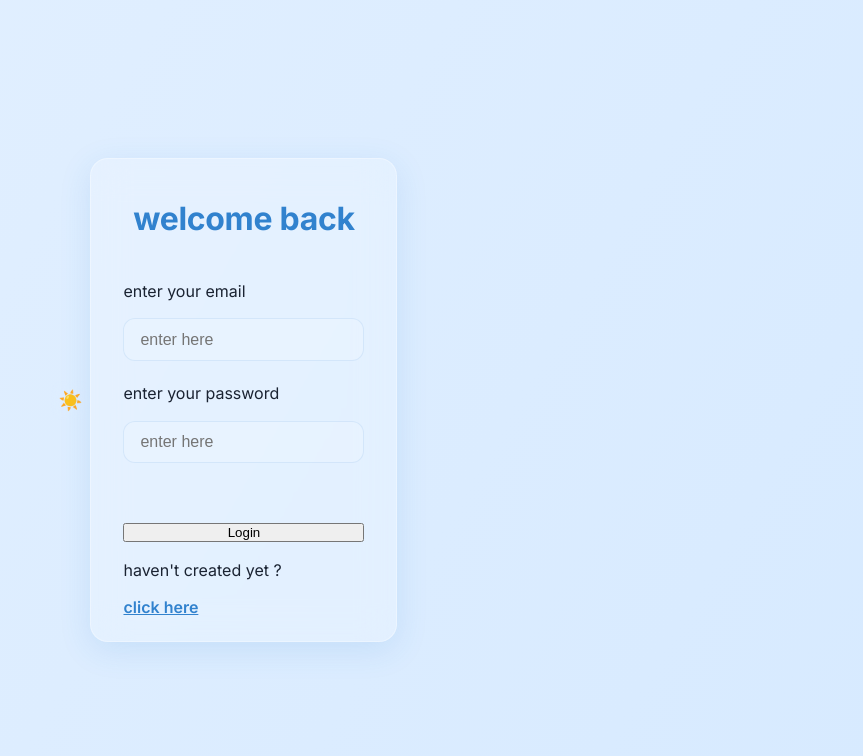
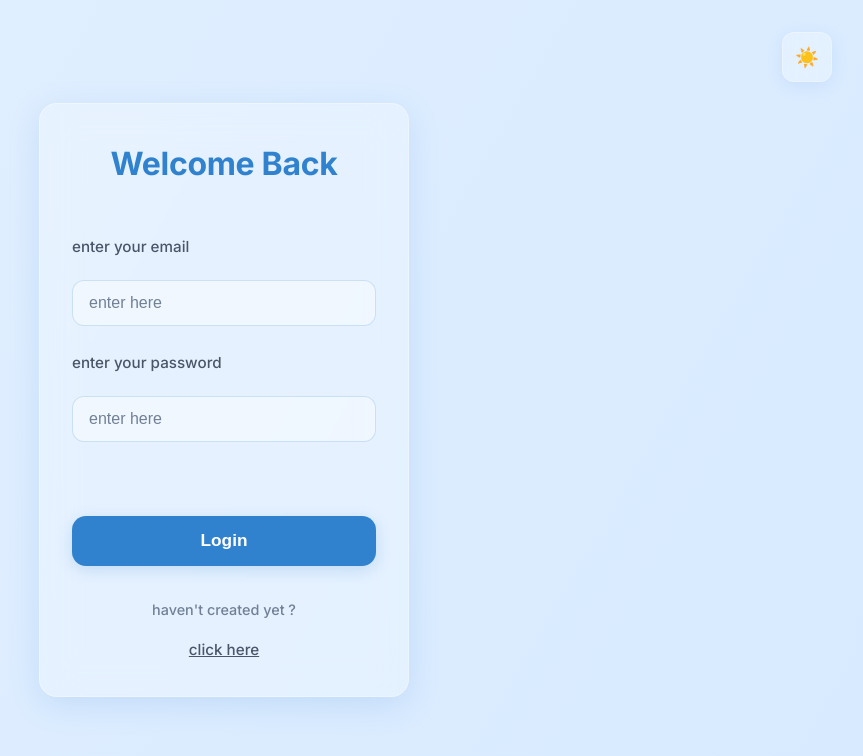
Before and after one commit to Amman272/react-notes-app, a React (Vite) app: page /login in a window 1280 px wide. Shown: the top 756 px of the page, without its empty margins (416-1279 px from the left). Built offline with nearby package versions, Linux system fonts and the light colour scheme.

Commit message:
Fix element positioning in Welcome.css and Login.css

```diff
--- a/src/styles/Login.css
+++ b/src/styles/Login.css
@@ -8,24 +8,64 @@
   justify-content: center;
   background: linear-gradient(120deg, #e3f0ff 0%, #d7eaff 100%);
   font-family: 'Inter', sans-serif;
+  position: relative;
+  padding: 1rem;
+}
+
+/* Theme toggle button */
+.theme-toggle {
+  position: absolute;
+  top: 2rem;
+  right: 2rem;
+  background: rgba(255, 255, 255, 0.25);
+  border: 1px solid rgba(255, 255, 255, 0.3);
+  border-radius: 12px;
+  padding: 0.75rem;
+  font-size: 1.2rem;
+  cursor: pointer;
+  transition: all 0.3s ease;
+  backdrop-filter: blur(10px);
+  -webkit-backdrop-filter: blur(10px);
+  box-shadow: 0 4px 16px rgba(49, 130, 206, 0.1);
+  z-index: 10;
+  display: flex;
+  align-items: center;
+  justify-content: center;
+  width: 50px;
+  height: 50px;
+}
+
+.theme-toggle:hover {
+  transform: scale(1.05);
+  box-shadow: 0 6px 20px rgba(49, 130, 206, 0.15);
+}
+
+/* Form container */
+form {
+  width: 100%;
+  max-width: 400px;
+  display: flex;
+  justify-content: center;
+  align-items: center;
 }
 
 /* Glass card for login window */
 .login-window {
   width: 100%;
   max-width: 370px;
-  padding: 2.5rem 2rem 1.5rem 2rem;
+  padding: 2.5rem 2rem 2rem 2rem;
   display: flex;
   flex-direction: column;
-  gap: 1.1rem;
-  background: rgba(255,255,255,0.22);
+  gap: 1.2rem;
+  background: rgba(255, 255, 255, 0.25);
   border-radius: 18px;
-  box-shadow: 0 8px 32px rgba(49,130,206,0.13);
-  border: 1px solid rgba(255,255,255,0.32);
+  box-shadow: 0 8px 32px rgba(49, 130, 206, 0.15);
+  border: 1px solid rgba(255, 255, 255, 0.3);
   backdrop-filter: blur(18px);
   -webkit-backdrop-filter: blur(18px);
   color: #1a2332;
-  transition: background 0.3s, color 0.3s;
+  transition: all 0.3s ease;
+  position: relative;
 }
 
 .login-window h1 {
@@ -33,35 +73,43 @@
   font-size: 2rem;
   font-weight: 700;
   color: #3182ce;
-  margin-bottom: 0.5rem;
+  margin-bottom: 1rem;
   letter-spacing: -0.01em;
+  text-transform: capitalize;
 }
 
-.login-window label {
-  font-size: 1rem;
+.login-window p {
+  font-size: 0.95rem;
   color: #4a5568;
-  margin-bottom: 0.2rem;
+  margin-bottom: 0.3rem;
   font-weight: 500;
 }
 
 .login-window input {
   width: 100%;
-  padding: 0.7rem 1rem;
+  padding: 0.8rem 1rem;
   border-radius: 12px;
-  border: 1px solid rgba(49,130,206,0.11);
-  background: rgba(255,255,255,0.13);
+  border: 1px solid rgba(49, 130, 206, 0.2);
+  background: rgba(255, 255, 255, 0.4);
   color: #1a2332;
   font-size: 1rem;
   outline: none;
-  margin-bottom: 0.3rem;
-  transition: border 0.2s;
+  margin-bottom: 0.5rem;
+  transition: all 0.2s ease;
+  box-sizing: border-box;
+}
+
+.login-window input::placeholder {
+  color: #718096;
 }
 
 .login-window input:focus {
   border-color: #3182ce;
+  background: rgba(255, 255, 255, 0.6);
+  box-shadow: 0 0 0 3px rgba(49, 130, 206, 0.1);
 }
 
-.primary-btn {
+.login-window button[type="submit"] {
   background: #3182ce;
   color: #fff;
   border: none;
@@ -70,29 +118,34 @@
   font-size: 1.08rem;
   font-weight: 600;
   cursor: pointer;
-  margin-top: 0.7rem;
-  box-shadow: 0 8px 32px rgba(49,130,206,0.10);
-  transition: background 0.2s, transform 0.13s;
+  margin-top: 0.5rem;
+  box-shadow: 0 4px 16px rgba(49, 130, 206, 0.2);
+  transition: all 0.2s ease;
+  width: 100%;
 }
 
-.primary-btn:disabled {
+.login-window button[type="submit"]:disabled {
   opacity: 0.7;
   cursor: not-allowed;
 }
 
-.primary-btn:hover:enabled {
+.login-window button[type="submit"]:hover:enabled {
   background: #2561a9;
-  transform: translateY(-2px) scale(1.03);
+  transform: translateY(-1px);
+  box-shadow: 0 6px 20px rgba(49, 130, 206, 0.25);
 }
 
-.switch-row {
-  display: flex;
-  align-items: center;
-  justify-content: center;
-  gap: 0.4rem;
-  font-size: 0.97rem;
+.login-window button[type="submit"]:active:enabled {
+  transform: translateY(0);
+}
+
+/* Switch between login/register */
+.login-window p:nth-last-child(2) {
+  text-align: center;
+  margin-top: 1rem;
+  margin-bottom: 0.2rem;
+  font-size: 0.9rem;
   color: #718096;
-  margin-top: 0.3rem;
 }
 
 .switch-link {
@@ -102,72 +155,70 @@
   font-weight: 600;
   cursor: pointer;
   text-decoration: underline;
-  font-size: 1rem;
-  transition: color 0.2s;
+  font-size: 0.95rem;
+  transition: color 0.2s ease;
   padding: 0;
+  text-align: center;
+  display: block;
+  margin: 0 auto;
 }
 
 .switch-link:hover {
   color: #2561a9;
 }
 
-.login-footer {
-  display: flex;
-  justify-content: center;
-  margin-top: 1.1rem;
-}
-
-.secondary-btn {
-  background: none;
-  border: 1.5px solid #3182ce;
-  color: #3182ce;
-  border-radius: 13px;
-  padding: 0.5rem 1.2rem;
-  font-size: 0.98rem;
-  font-weight: 500;
-  cursor: pointer;
-  transition: background 0.2s, color 0.2s;
-}
-
-.secondary-btn:hover {
-  background: #e3f0ff;
-  color: #2561a9;
-}
-
-/* Dark mode support (if parent adds .dark to .login-root) */
+/* Dark mode support */
 .login-root.dark {
   background: linear-gradient(120deg, #1c2331 0%, #2a3550 100%);
 }
 
+.login-root.dark .theme-toggle {
+  background: rgba(44, 63, 109, 0.4);
+  border: 1px solid rgba(49, 130, 206, 0.3);
+  color: #e2e8f0;
+}
+
 .login-root.dark .login-window {
-  background: rgba(44, 63, 109, 0.22);
+  background: rgba(44, 63, 109, 0.3);
   color: #f7fafd;
-  border: 1px solid rgba(49,130,206,0.19);
+  border: 1px solid rgba(49, 130, 206, 0.2);
 }
 
 .login-root.dark .login-window h1 {
   color: #7cc0ff;
 }
 
-.login-root.dark .login-window label {
+.login-root.dark .login-window p {
   color: #b1c9e6;
 }
 
 .login-root.dark .login-window input {
-  background: rgba(44, 63, 109, 0.19);
+  background: rgba(28, 35, 49, 0.6);
   color: #f7fafd;
-  border-color: rgba(49,130,206,0.19);
+  border-color: rgba(49, 130, 206, 0.3);
 }
 
-.login-root.dark .primary-btn {
-  background: #2561a9;
+.login-root.dark .login-window input::placeholder {
+  color: #a0aec0;
 }
 
-.login-root.dark .primary-btn:hover:enabled {
-  background: #3182ce;
+.login-root.dark .login-window input:focus {
+  border-color: #7cc0ff;
+  background: rgba(28, 35, 49, 0.8);
+  box-shadow: 0 0 0 3px rgba(124, 192, 255, 0.1);
 }
 
-.login-root.dark .switch-row {
+.login-root.dark .login-window button[type="submit"] {
+  background: #2561a9;
+  box-shadow: 0 4px 16px rgba(37, 97, 169, 0.3);
+}
+
+.login-root.dark .login-window button[type="submit"]:hover:enabled {
+  background: #3182ce;
+  box-shadow: 0 6px 20px rgba(49, 130, 206, 0.4);
+}
+
+.login-root.dark .login-window p:nth-last-child(2) {
   color: #b1c9e6;
 }
 
@@ -179,20 +230,80 @@
   color: #a3d8ff;
 }
 
-.login-root.dark .secondary-btn {
-  color: #7cc0ff;
-  border-color: #7cc0ff;
-  background: none;
+/* Responsive design */
+@media (max-width: 600px) {
+  .login-root {
+    padding: 0.5rem;
+  }
+
+  .theme-toggle {
+    top: 1rem;
+    right: 1rem;
+    width: 45px;
+    height: 45px;
+    padding: 0.5rem;
+  }
+
+  .login-window {
+    padding: 2rem 1.5rem 1.5rem 1.5rem;
+    max-width: 95vw;
+  }
+
+  .login-window h1 {
+    font-size: 1.75rem;
+  }
 }
 
-.login-root.dark .secondary-btn:hover {
-  background: #22304a;
-  color: #fff;
+@media (max-width: 400px) {
+  .login-window {
+    padding: 1.5rem 1rem;
+  }
+
+  .login-window h1 {
+    font-size: 1.5rem;
+  }
+
+  .login-window input {
+    padding: 0.7rem 0.8rem;
+  }
+
+  .login-window button[type="submit"] {
+    padding: 0.8rem 0;
+    font-size: 1rem;
+  }
 }
 
-@media (max-width: 600px) {
-  .login-window {
-    padding: 2rem 0.7rem 1.2rem 0.7rem;
-    max-width: 98vw;
-  }
+/* Focus states for accessibility */
+.theme-toggle:focus,
+.login-window input:focus,
+.login-window button:focus,
+.switch-link:focus {
+  outline: 2px solid #3182ce;
+  outline-offset: 2px;
 }
+
+/* Loading state */
+.login-window button[type="submit"]:disabled {
+  position: relative;
+}
+
+.login-window button[type="submit"]:disabled::after {
+  content: '';
+  position: absolute;
+  width: 16px;
+  height: 16px;
+  margin: auto;
+  border: 2px solid transparent;
+  border-top-color: #ffffff;
+  border-radius: 50%;
+  animation: spin 1s linear infinite;
+  top: 0;
+  left: 0;
+  bottom: 0;
+  right: 0;
+}
+
+@keyframes spin {
+  0% { transform: rotate(0deg); }
+  100% { transform: rotate(360deg); }
+}
--- a/src/styles/Welcome.css
+++ b/src/styles/Welcome.css
@@ -47,6 +47,8 @@
   color: var(--text-primary);
   position: relative;
   overflow-x: hidden;
+  display: flex;
+  flex-direction: column;
 }
 
 /* Glassmorphism Base Class */
@@ -79,6 +81,7 @@
   position: sticky;
   top: 0;
   z-index: 100;
+  width: 100%;
 }
 
 .logo {
@@ -104,6 +107,11 @@
   transition: all 0.3s ease;
   backdrop-filter: blur(10px);
   -webkit-backdrop-filter: blur(10px);
+  display: flex;
+  align-items: center;
+  justify-content: center;
+  width: 40px;
+  height: 40px;
 }
 
 .theme-toggle:hover {
@@ -123,6 +131,9 @@
   backdrop-filter: blur(10px);
   -webkit-backdrop-filter: blur(10px);
   text-decoration: none;
+  display: inline-flex;
+  align-items: center;
+  justify-content: center;
 }
 
 .nav-btn:hover {
@@ -141,6 +152,14 @@
   max-width: 1200px;
   margin: 0 auto;
   align-items: center;
+  flex: 1;
+  min-height: 60vh;
+}
+
+.hero-content {
+  display: flex;
+  flex-direction: column;
+  justify-content: center;
 }
 
 .hero-content h1 {
@@ -178,7 +197,9 @@
   transition: all 0.3s ease;
   box-shadow: var(--shadow-light);
   text-decoration: none;
-  display: inline-block;
+  display: inline-flex;
+  align-items: center;
+  justify-content: center;
 }
 
 .primary-btn:hover {
@@ -200,7 +221,9 @@
   backdrop-filter: blur(10px);
   -webkit-backdrop-filter: blur(10px);
   text-decoration: none;
-  display: inline-block;
+  display: inline-flex;
+  align-items: center;
+  justify-content: center;
 }
 
 .secondary-btn:hover {
@@ -254,8 +277,27 @@
 }
 
 @keyframes float {
-  0%, 100% { transform: translateY(0px); }
-  50% { transform: translateY(-10px); }
+  0%, 100% {
+    transform: translateY(0px);
+  }
+  50% {
+    transform: translateY(-10px);
+  }
+}
+
+.card-3 {
+  bottom: 40px;
+  left: 50%;
+  animation: float3 6s ease-in-out infinite 4s;
+}
+
+@keyframes float3 {
+  0%, 100% {
+    transform: translateX(-50%) translateY(0px);
+  }
+  50% {
+    transform: translateX(-50%) translateY(-10px);
+  }
 }
 
 /* Features Row */
@@ -275,6 +317,8 @@
   flex-direction: column;
   align-items: center;
   gap: 1rem;
+  justify-content: center;
+  min-height: 150px;
 }
 
 .feature-icon {
@@ -298,6 +342,7 @@
   -webkit-backdrop-filter: blur(20px);
   border-top: 1px solid var(--border-color);
   margin-top: auto;
+  width: 100%;
 }
 
 /* Responsive Design */
@@ -307,6 +352,7 @@
     gap: 2rem;
     padding: 2rem 1rem;
     text-align: center;
+    min-height: 50vh;
   }
 
   .hero-content h1 {
@@ -319,6 +365,7 @@
 
   .hero-visual {
     height: 300px;
+    order: -1;
   }
 
   .hero-visual .glass-card {
@@ -362,6 +409,14 @@
     padding: 0.5rem 1rem;
     font-size: 0.9rem;
   }
+
+  .hero {
+    padding: 1rem;
+  }
+
+  .hero-visual {
+    height: 250px;
+  }
 }
 
 /* Focus States for Accessibility */
```
